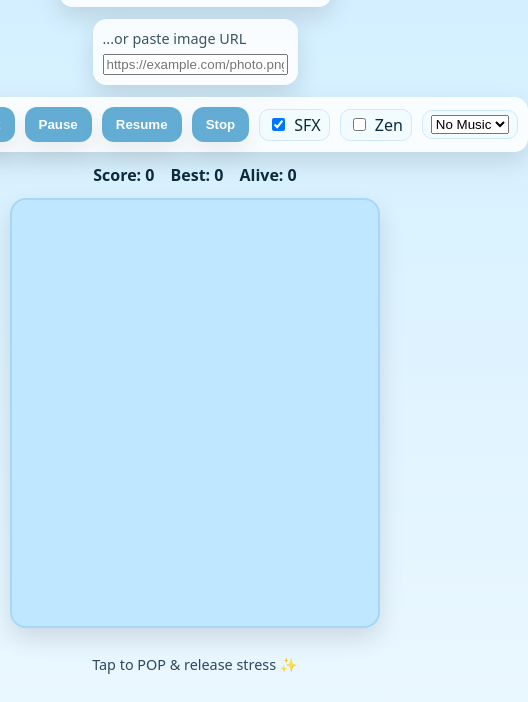
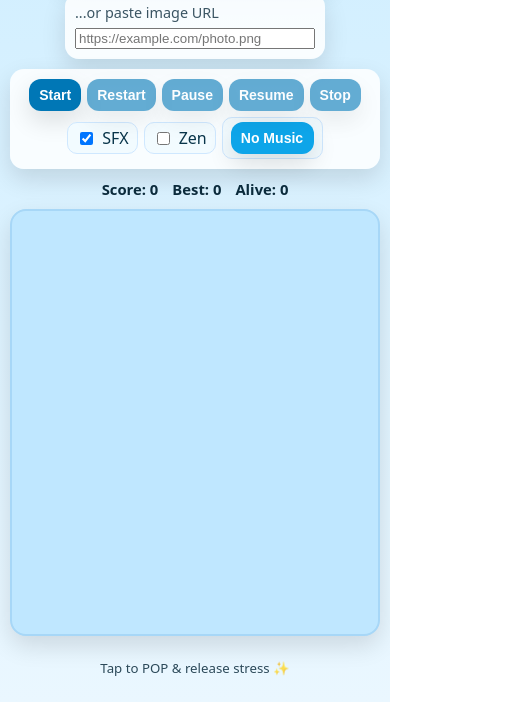
Before and after one commit to deepanshugupta656/Pop-face, a plain HTML site: page index.htm in a window 390 px wide. Shown: the part 142-844 px from the top of the page, 528 px wide, since content can reach past the window. Drawn offline with Linux system fonts and the light colour scheme.

Commit message:
Refactor CSS for mobile UX and responsiveness
Updated styles for improved mobile experience and responsiveness.

```diff
--- a/style.css
+++ b/style.css
@@ -6,71 +6,85 @@
   --accent:#0077b6;
   --shadow:0 10px 25px rgba(0,0,0,.12);
 }
+
+/* Mobile UX helpers */
 html,body{height:100%}
+html, body {
+  overscroll-behavior: none;
+  background:linear-gradient(180deg, var(--bg), #eaf7ff);
+}
 body{
   margin:0;
   font-family: system-ui, -apple-system, Segoe UI, Roboto, Helvetica, Arial, sans-serif;
   color:var(--ink);
-  background:linear-gradient(180deg, var(--bg), #eaf7ff);
-  display:flex; flex-direction:column; gap:12px;
+  display:flex; flex-direction:column; gap:10px;
+  -webkit-tap-highlight-color: transparent;
+  touch-action: manipulation;
 }
+
 .topbar{
   text-align:center;
-  padding:14px 10px;
+  padding:12px 10px;
 }
-.topbar h1{margin:0; font-weight:800; letter-spacing:.3px;}
+.topbar h1{
+  margin:0; font-weight:800; letter-spacing:.3px;
+  font-size:clamp(18px,4.8vw,28px);
+}
+
 .controls{
-  display:flex; gap:12px; flex-wrap:wrap; align-items:flex-end; justify-content:center;
-  padding:0 12px;
+  display:flex; gap:10px; flex-wrap:wrap; align-items:flex-end; justify-content:center;
+  padding:0 10px;
 }
 .picker{
   display:flex; flex-direction:column; gap:6px;
   background:var(--panel); padding:10px; border-radius:14px;
-  box-shadow:var(--shadow)
+  box-shadow:var(--shadow); min-width:min(260px, 96vw);
 }
+.picker input{max-width:100%}
 .lbl{font-size:.9rem; opacity:.8}
 .actions{
-  display:flex; gap:10px;
-  align-items:center;
-  background:var(--panel);
-  padding:10px; border-radius:14px;
-  box-shadow:var(--shadow)
+  display:flex; gap:8px; flex-wrap:wrap; justify-content:center;
+  align-items:center; background:var(--panel);
+  padding:10px; border-radius:14px; box-shadow:var(--shadow);
+  width:min(860px, 96vw);
 }
-.actions button{
+.actions button, .actions select{
   appearance:none; border:0; border-radius:12px;
-  padding:10px 14px;
-  font-weight:700; cursor:pointer;
-  background:var(--accent); color:white;
-  box-shadow:var(--shadow); transition:transform .06s ease;
+  padding:10px 14px; font-weight:700; cursor:pointer;
+  background:var(--accent); color:white; box-shadow:var(--shadow);
+  transition:transform .06s ease; font-size:clamp(12px,3.6vw,16px);
 }
+.actions select{ background:#0ea5e9; }
 .actions button:disabled{opacity:.6; cursor:not-allowed}
 .actions button:active{transform:translateY(1px)}
 .toggle{
   display:flex; gap:6px; align-items:center;
   padding:4px 8px; border-radius:10px;
-  background:#f2fbff; border:1px solid #cfe8ff
+  background:#f2fbff; border:1px solid #cfe8ff; color:#09354a;
 }
 
 #hud{
-  display:flex; gap:16px; justify-content:center;
-  font-weight:700;
+  display:flex; gap:14px; justify-content:center; font-weight:700;
+  font-size:clamp(12px,3.8vw,16px);
+  transition: opacity .25s ease;
+  padding:0 10px;
 }
 
+/* Use small-viewport units to avoid mobile URL bar jumps */
 #gameArea{
   position:relative; margin:0 10px; border-radius:16px;
-  height:62vh; min-height:360px;
+  height: min(68svh, 620px);
+  min-height: 320px;
   background:#bfe7ff;
-  overflow:hidden;
-  box-shadow:var(--shadow);
-  border:2px solid #a7d7f7;
+  overflow:hidden; box-shadow:var(--shadow); border:2px solid #a7d7f7;
 }
 
 .footer{
-  text-align:center;
-  font-size:.9rem; opacity:.85;
-  padding:0 10px 14px;
+  text-align:center; font-size:clamp(12px,3.4vw,14px); opacity:.85;
+  padding:0 10px 12px;
 }
 
+/* Faces */
 .face{
   position:absolute; border-radius:50%;
   user-select:none; -webkit-user-drag:none;
@@ -80,24 +94,18 @@ body{
 }
 .face:active{ transform: scale(.92);}
 
-/* basic pop */
-.pop{
-  animation: burst 280ms ease forwards;
-}
+/* Pop */
+.pop{ animation: burst 280ms ease forwards; }
 @keyframes burst{
   0%{ transform:scale(1); opacity:1;}
   60%{ transform:scale(1.25);}
   100%{ transform:scale(0); opacity:0;}
 }
 
-/* confetti */
+/* Confetti */
 .particle{
-  position:absolute;
-  width:8px; height:8px;
-  border-radius:50%;
-  pointer-events:none;
-  opacity:.95;
-  animation: fly 620ms ease-out forwards;
+  position:absolute; width:8px; height:8px; border-radius:50%;
+  pointer-events:none; opacity:.95; animation: fly 620ms ease-out forwards;
   background: hsl(var(--h, 200) 90% 55%);
 }
 @keyframes fly{
@@ -105,13 +113,10 @@ body{
   100%{ transform:translate(var(--dx), var(--dy)) scale(.4); opacity:0;}
 }
 
-/* ripple ring */
+/* Ripple */
 .ring{
-  position:absolute;
-  width:12px; height:12px;
-  border-radius:50%;
-  border:2px solid rgba(255,255,255,.9);
-  pointer-events:none;
+  position:absolute; width:12px; height:12px; border-radius:50%;
+  border:2px solid rgba(255,255,255,.9); pointer-events:none;
   animation: ripple 420ms ease-out forwards;
   box-shadow:0 0 0 2px rgba(255,255,255,.6) inset;
 }
@@ -120,22 +125,31 @@ body{
   100%{ transform:translate(-50%,-50%) scale(3.2); opacity:0;}
 }
 
-/* BOUNCE TEXT */
+/* Word animations */
 @keyframes kuttiBounce {
   0%   { transform: translate(-50%, -50%) scale(1);   opacity: 1; }
   30%  { transform: translate(-50%, -80%) scale(1.25);}
   60%  { transform: translate(-50%, -120%) scale(1);  }
   100% { transform: translate(-50%, -160%) scale(0.8); opacity: 0; }
 }
-
-.kuttiText {
-  position:absolute;
-  z-index:5; /* ensure above faces */
-  font-size:20px;
-  font-weight:800;
-  color:#ff006e;
-  pointer-events:none;
-  transform: translate(-50%, -50%);  /* anchor center */
-  animation: kuttiBounce 0.75s ease-out forwards;
+@keyframes hueSpin {
+  0%   { filter: hue-rotate(0deg)   brightness(1);   transform: translate(-50%,-50%) rotate(0deg); }
+  100% { filter: hue-rotate(360deg) brightness(1.05); transform: translate(-50%,-50%) rotate(360deg); }
+}
+.kuttiText{
+  position:absolute; z-index:5; font-size:clamp(16px,6vw,22px); font-weight:800;
+  color:#ff006e; pointer-events:none; transform: translate(-50%, -50%);
+  animation: kuttiBounce 0.9s ease-out forwards, hueSpin 0.9s linear forwards;
   text-shadow:0 0 8px rgba(255,0,120,0.6);
 }
+
+/* Zen visuals */
+body.zen #hud { opacity: .25; }
+body.zen #gameArea { background: linear-gradient(180deg, #eaf7ff, #cfeeff); }
+
+/* Super small screens */
+@media (max-width:420px){
+  .actions{gap:6px}
+  .actions button, .actions select{ padding:8px 10px; }
+  #gameArea{ height: 62svh; }
+}
```
